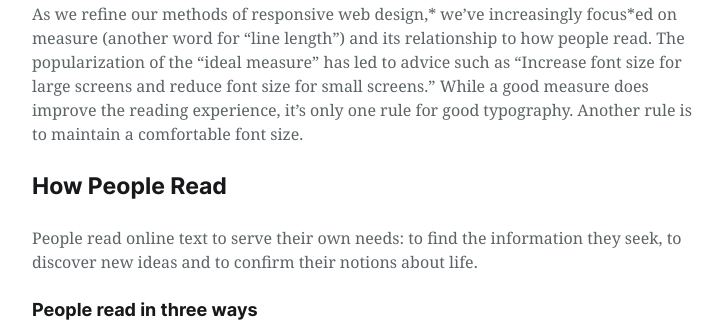
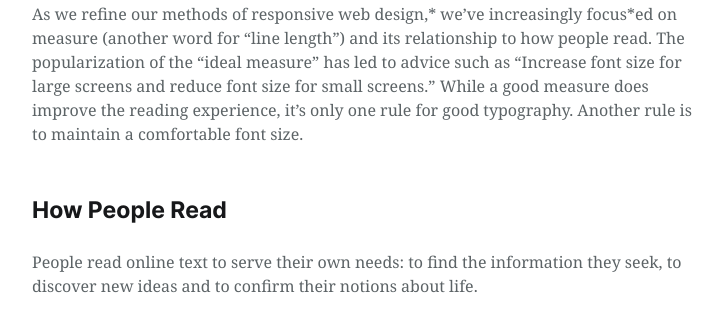
Before and after one commit to mct-ui/blogpost-design-HimpeWout, a plain HTML site: page index.html in a window 1280 px wide. Shown: the part 634-959 px from the top of the page, without its empty margins (272-995 px from the left). Drawn offline with Linux system fonts and the light colour scheme; a web font is replaced by a local one.

Commit message:
added marginh h2

```diff
--- a/css/screen.css
+++ b/css/screen.css
@@ -22,6 +22,8 @@ html {
     font-family: "droid-serif",Georgia,serif;
     color: #5C6366;
     padding: 48px 24px 24px;
+    -webkit-font-smoothing: antialiased;
+    -moz-osx-font-smoothing: grayscale;
 }
 
 body {
@@ -71,6 +73,9 @@ h2 {
     font-size: 23px;
     line-height: 32px;
     margin: 0 0 24px;
+}
+*+h2{
+    margin-top: 48px;
 }
 
 h3 {
```
